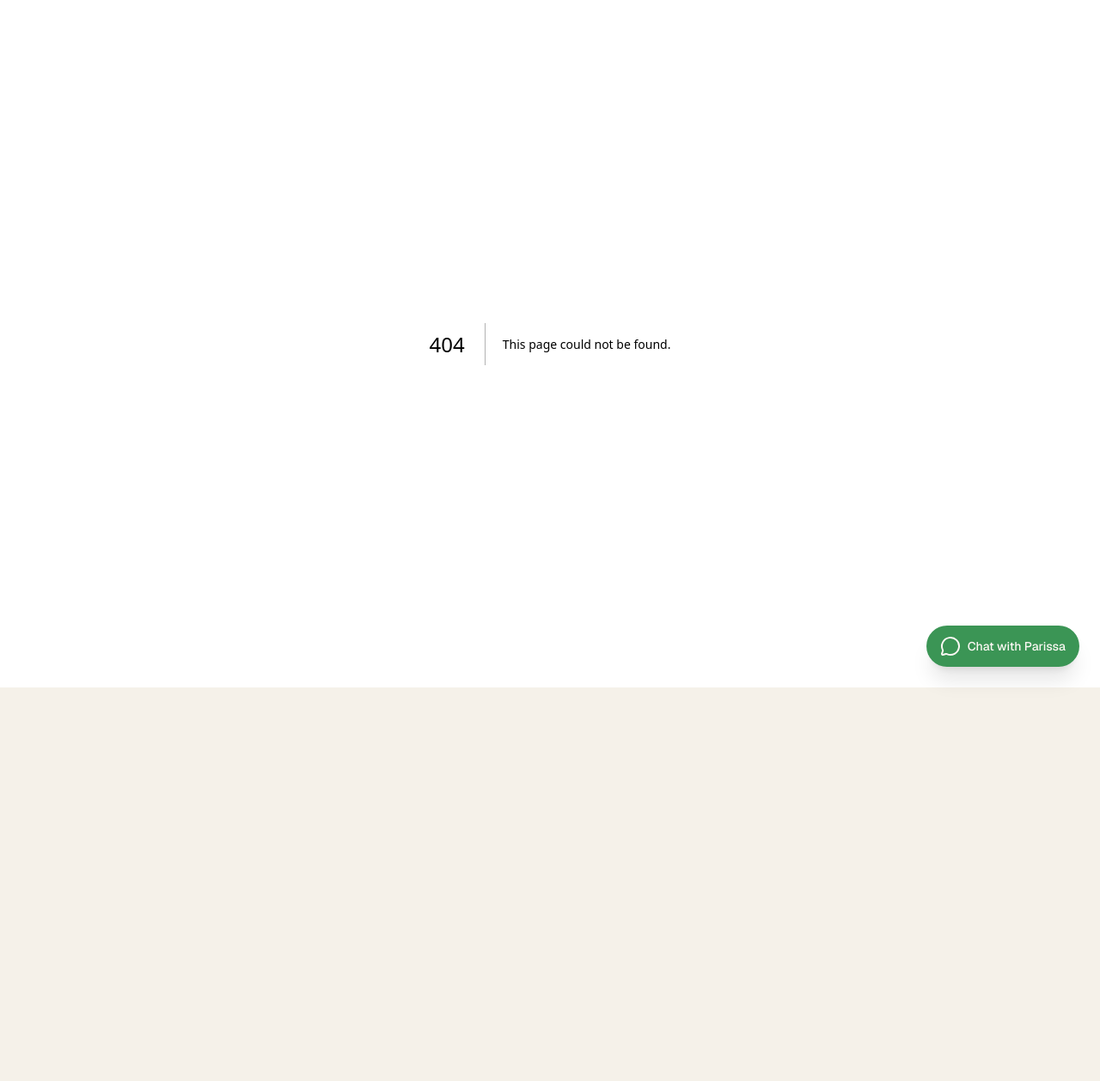
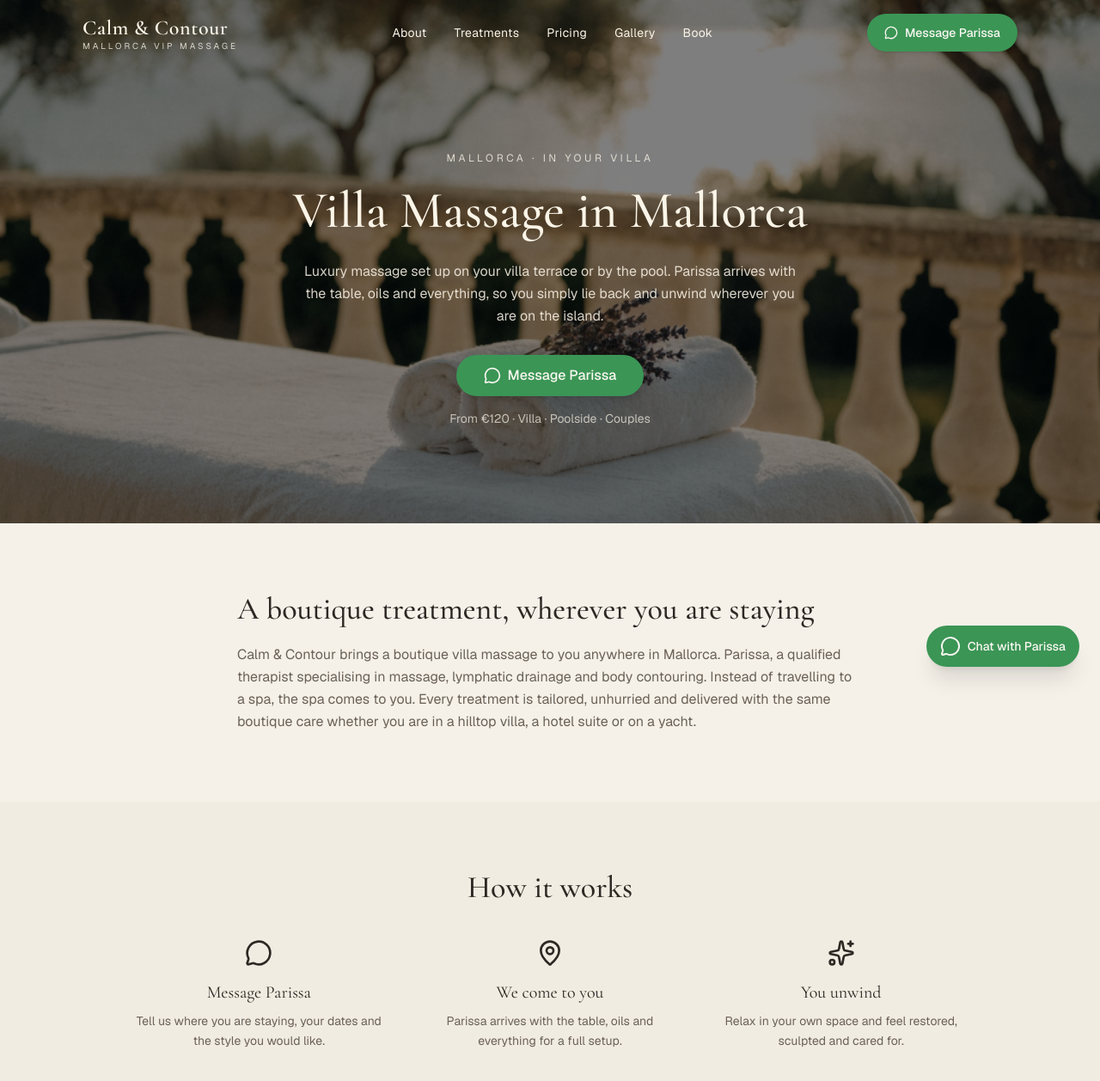
Before and after one commit to tamainriley-byte/websites, a Next.js app: page /villa-massage-mallorca in a window 1280 px wide. Before the commit this address had no page. Shown: the top 1258 px of the page at 86% size. Before the commit the page ends 800 px from the top, so only its background shows below. Built offline with nearby package versions, Linux system fonts and the light colour scheme.

Commit message:
Add Villa Massage Mallorca page with service details
This page provides information about in-villa massage services in Mallorca, including pricing, areas served, and FAQs.

```diff
--- /dev/null
+++ b/app/villa-massage-mallorca/page.tsx
@@ -0,0 +1,203 @@
+import type { Metadata } from "next"
+import { MessageCircle, MapPin, Clock, Sparkles } from "lucide-react"
+import { SiteHeader } from "@/components/site-header"
+import { CtaFooter } from "@/components/cta-footer"
+
+const WA =
+  "https://wa.me/34602020734?text=Hello%20Calm%20%26%20Contour%2C%20I'd%20like%20to%20book%20a%20villa%20massage%20in%20Mallorca."
+
+export const metadata: Metadata = {
+  title: "Villa Massage Mallorca | In-Villa, Poolside & Couples | Calm & Contour",
+  description:
+    "In-villa massage in Mallorca brought to your door. Poolside, couples and group treatments with Parissa, full setup provided. From €120. Book on WhatsApp.",
+  alternates: { canonical: "https://www.calmandcontour.com/villa-massage-mallorca" },
+  openGraph: {
+    title: "Villa Massage Mallorca | Calm & Contour",
+    description:
+      "Luxury in-villa massage anywhere in Mallorca, poolside or in the comfort of your villa. From €120.",
+    url: "https://www.calmandcontour.com/villa-massage-mallorca",
+    images: ["/images/villa-terrace.png"],
+  },
+}
+
+const jsonLd = {
+  "@context": "https://schema.org",
+  "@type": "MassageService",
+  name: "Calm & Contour Villa Massage Mallorca",
+  image: "https://www.calmandcontour.com/images/villa-terrace.png",
+  url: "https://www.calmandcontour.com/villa-massage-mallorca",
+  telephone: "+34602020734",
+  priceRange: "€€€",
+  areaServed: [
+    "Palma", "Portals Nous", "Puerto Portals", "Santa Ponsa", "Magaluf",
+    "Andratx", "Alcúdia", "Pollensa", "Calvià", "Mallorca",
+  ],
+  address: {
+    "@type": "PostalAddress",
+    streetAddress: "Calle Benito Jerónimo Feijoo 4",
+    addressLocality: "Portals Nous",
+    postalCode: "07181",
+    addressRegion: "Balearic Islands",
+    addressCountry: "ES",
+  },
+  makesOffer: {
+    "@type": "Offer",
+    priceCurrency: "EUR",
+    price: "120",
+    description: "60 minute mobile massage to your villa, yacht or hotel",
+  },
+}
+
+const faqs = [
+  {
+    q: "Do you come to my villa, hotel or yacht?",
+    a: "Yes. Parissa brings the table, oils and everything to you, anywhere in Mallorca, whether that is a private villa, a hotel suite or a yacht at anchor or in port.",
+  },
+  {
+    q: "How far do you travel?",
+    a: "Across the whole island. Popular areas include Portals Nous, Puerto Portals, Palma, Santa Ponsa, Magaluf, Andratx, Alcúdia and Pollensa. The studio is in Portals Nous, about 10 minutes from Magaluf and 15 from Palma.",
+  },
+  {
+    q: "How much is a home visit?",
+    a: "A mobile home visit is €120 for 60 minutes or €145 for 90 minutes, with the full setup brought to you. Studio treatments are €75 and €125.",
+  },
+  {
+    q: "Can you treat couples?",
+    a: "Yes. For two people Parissa brings a second therapist so you are treated side by side at your villa or hotel.",
+  },
+]
+
+export default function Page() {
+  return (
+    <main className="bg-background">
+      <SiteHeader />
+      <script
+        type="application/ld+json"
+        dangerouslySetInnerHTML={{ __html: JSON.stringify(jsonLd) }}
+      />
+
+      {/* Hero */}
+      <section className="relative overflow-hidden">
+        <img
+          src="/images/villa-terrace.png"
+          alt="Massage table set up on a Mallorca villa terrace overlooking the sea"
+          className="absolute inset-0 size-full object-cover"
+        />
+        <div className="absolute inset-0 bg-black/50" />
+        <div className="relative mx-auto max-w-3xl px-5 pb-20 pt-36 text-center text-cream md:pb-28 md:pt-44">
+          <p className="text-xs uppercase tracking-[0.3em] text-cream/80">
+            Mallorca · In Your Villa
+          </p>
+          <h1 className="mt-4 text-balance font-serif text-4xl font-medium leading-tight md:text-6xl">
+            Villa Massage in Mallorca
+          </h1>
+          <p className="mx-auto mt-5 max-w-xl text-pretty leading-relaxed text-cream/85">
+            Luxury massage set up on your villa terrace or by the pool. Parissa arrives
+            with the table, oils and everything, so you simply lie back and unwind
+            wherever you are on the island.
+          </p>
+          <a
+            href={WA}
+            className="mt-8 inline-flex min-h-12 items-center gap-2 rounded-full bg-whatsapp px-8 py-3 text-base font-medium text-whatsapp-foreground shadow-lg transition-transform hover:scale-[1.03]"
+          >
+            <MessageCircle className="size-5" aria-hidden="true" />
+            Message Parissa
+          </a>
+          <p className="mt-4 text-sm text-cream/70">From €120 · Villa · Poolside · Couples</p>
+        </div>
+      </section>
+
+      {/* Intro */}
+      <section className="mx-auto max-w-3xl px-5 py-16 md:py-20">
+        <h2 className="font-serif text-3xl font-medium text-foreground md:text-4xl">
+          A boutique treatment, wherever you are staying
+        </h2>
+        <p className="mt-5 leading-relaxed text-muted-foreground">
+          Calm &amp; Contour brings a boutique villa massage to you anywhere in Mallorca. Parissa,
+          a qualified therapist specialising in massage, lymphatic drainage and
+          body contouring. Instead of travelling to a spa, the spa comes to you.
+          Every treatment is tailored, unhurried and delivered with the same
+          boutique care whether you are in a hilltop villa, a hotel suite or on a
+          yacht.
+        </p>
+      </section>
+
+      {/* How it works */}
+      <section className="bg-secondary/40">
+        <div className="mx-auto max-w-5xl px-5 py-16 md:py-20">
+          <h2 className="text-center font-serif text-3xl font-medium text-foreground md:text-4xl">
+            How it works
+          </h2>
+          <div className="mt-10 grid gap-8 md:grid-cols-3">
+            {[
+              { icon: MessageCircle, t: "Message Parissa", d: "Tell us where you are staying, your dates and the style you would like." },
+              { icon: MapPin, t: "We come to you", d: "Parissa arrives with the table, oils and everything for a full setup." },
+              { icon: Sparkles, t: "You unwind", d: "Relax in your own space and feel restored, sculpted and cared for." },
+            ].map((s) => (
+              <div key={s.t} className="text-center">
+                <s.icon className="mx-auto size-8 text-foreground" aria-hidden="true" />
+                <h3 className="mt-4 font-serif text-xl text-foreground">{s.t}</h3>
+                <p className="mt-2 text-sm leading-relaxed text-muted-foreground">{s.d}</p>
+              </div>
+            ))}
+          </div>
+        </div>
+      </section>
+
+      {/* Areas + pricing */}
+      <section className="mx-auto max-w-3xl px-5 py-16 md:py-20">
+        <h2 className="font-serif text-3xl font-medium text-foreground md:text-4xl">
+          Areas we cover
+        </h2>
+        <p className="mt-5 leading-relaxed text-muted-foreground">
+          We travel across Mallorca, with most visits to Portals Nous, Puerto
+          Portals, Palma, Santa Ponsa, Magaluf, Bendinat, Andratx, Alcúdia and
+          Pollensa. If you are staying somewhere else on the island, just ask.
+        </p>
+        <div className="mt-8 rounded-2xl border border-border bg-card p-6">
+          <div className="flex items-center gap-2 text-foreground">
+            <Clock className="size-5" aria-hidden="true" />
+            <span className="font-serif text-xl">Mobile home visit</span>
+          </div>
+          <ul className="mt-4 space-y-2 text-muted-foreground">
+            <li className="flex justify-between border-b border-border/60 pb-2">
+              <span>60 minutes</span><span className="text-foreground">€120</span>
+            </li>
+            <li className="flex justify-between">
+              <span>90 minutes</span><span className="text-foreground">€145</span>
+            </li>
+          </ul>
+          <p className="mt-4 text-sm text-muted-foreground">
+            Full setup brought to you. Couples treated side by side with a second therapist.
+          </p>
+          <a
+            href={WA}
+            className="mt-6 inline-flex min-h-11 items-center gap-2 rounded-full bg-whatsapp px-6 py-2.5 text-sm font-medium text-whatsapp-foreground shadow-sm transition-transform hover:scale-[1.03]"
+          >
+            <MessageCircle className="size-4" aria-hidden="true" />
+            Check availability
+          </a>
+        </div>
+      </section>
+
+      {/* FAQ */}
+      <section className="bg-secondary/40">
+        <div className="mx-auto max-w-3xl px-5 py-16 md:py-20">
+          <h2 className="font-serif text-3xl font-medium text-foreground md:text-4xl">
+            Common questions
+          </h2>
+          <div className="mt-8 space-y-6">
+            {faqs.map((f) => (
+              <div key={f.q}>
+                <h3 className="font-serif text-lg text-foreground">{f.q}</h3>
+                <p className="mt-2 leading-relaxed text-muted-foreground">{f.a}</p>
+              </div>
+            ))}
+          </div>
+        </div>
+      </section>
+
+      <CtaFooter />
+    </main>
+  )
+}
```
